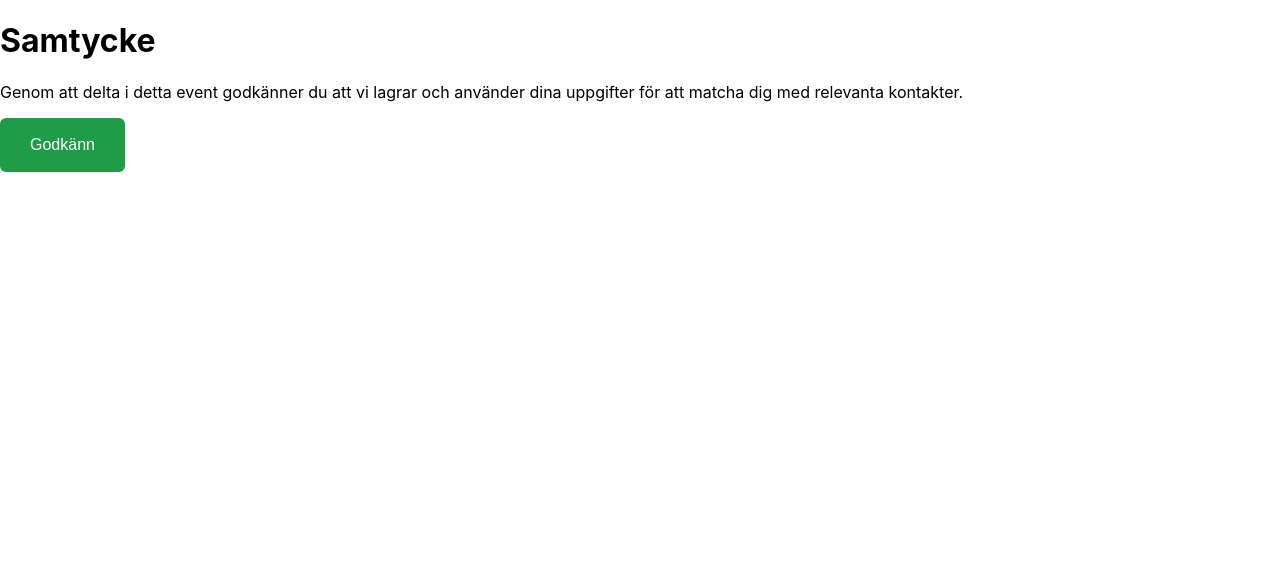
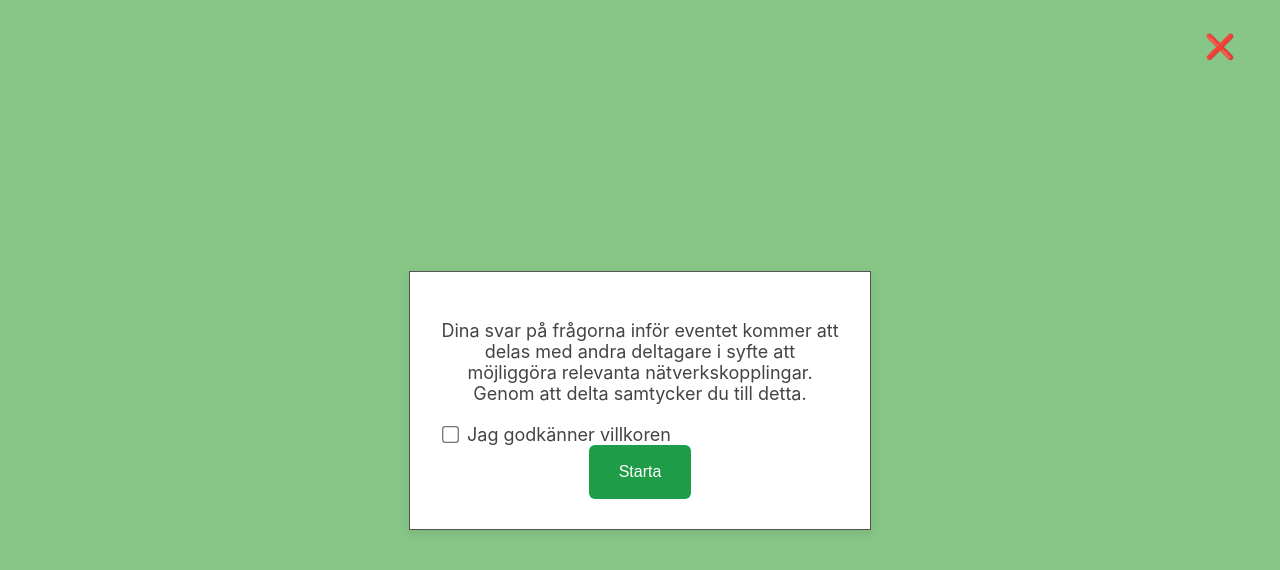
Before and after one commit to elinlarssonn/kandidat, a React (Create React App) app: page / in a window 1280 px wide. Both pictures are taken after a click on the button "Starta". Shown: the top 570 px of the page. Built offline with nearby package versions, Linux system fonts and the light colour scheme.

Commit message:
Fix jsx home

```diff
--- a/src/App.css
+++ b/src/App.css
@@ -62,3 +62,52 @@ button{
 button:hover {
   background-color: #1b7749;
 }
+
+.start-content {
+  padding-top: 80px;
+}
+
+.consent-overlay {
+  position: fixed;
+  top: 0;
+  left: 0;
+  width: 100%;
+  height: 100%;
+  background: rgba(140, 200, 140, 0.95);
+  display: flex;
+  align-items: center;
+  justify-content: center;
+  z-index: 10;
+}
+
+.consent-box {
+  background-color: white;
+  padding: 30px;
+  max-width: 400px;
+  border: 1px solid #555;
+  box-shadow: 0 4px 10px rgba(0,0,0,0.1);
+  font-size: 18px;
+  color: #444;
+  position: relative;
+}
+
+.checkbox-container {
+  display: flex;
+  align-items: center;
+  margin-top: 20px;
+}
+
+.checkbox-container input[type="checkbox"] {
+  margin-right: 10px;
+  transform: scale(1.3);
+}
+
+.close-button {
+  position: absolute;
+  top: 15px;
+  right: 15px;
+  background: none;
+  border: none;
+  font-size: 24px;
+  cursor: pointer;
+}
--- a/src/pages/Home.jsx
+++ b/src/pages/Home.jsx
@@ -1,46 +1,87 @@
 import React, { useState } from 'react';
 import Button from '../components/button';
 
-function Home (){
-    const [view, setView] = useState(1)
+const VIEW_START = 1;
+const VIEW_CONSENT = 2;
+const VIEW_QUESTIONS = 3;
+const VIEW_SUBMITTED = 4;
+
+function Home() {
+    const [view, setView] = useState(VIEW_START);
+
     return (
-        <div>
-            {view === 1 && <StartPage goTo={setView} />}
-            {view === 2 && <Consent goTo={setView} />}
-            {view === 3 && <Questions goTo={setView} />}
-        </div>
-    )
-};
+      <div className="home-page">
+        {}
+        {view === VIEW_START && <StartPage goTo={setView} />}
+        {}
+        {view === VIEW_CONSENT && <Consent goTo={setView} />}
+        {}
+        {view === VIEW_QUESTIONS && <Questions goTo={setView} />}
+      </div>
+    );
+  }
 
-function StartPage({goTo}){
-    return (
-        <div className="home-page">
-            <h1>Frågor om dig</h1>
-            <p>Svara gärna på några snabba frågor - det hjälper oss att matcha dig med relevanta kontakter under eventet.</p>
-            <Button label = "Starta" onClick={()=> goTo(2)}/>
-        </div>
-    );
-}
 
-function Consent({goTo}){
-    return (
-        <div className="consent-page">
-            <h1>Samtycke</h1>
-            <p>Genom att delta i detta event godkänner du att vi lagrar och använder dina uppgifter för att matcha dig med relevanta kontakter.</p>
-            <Button label = "Godkänn" onClick={()=> goTo(3)}/>
-        </div>
-    );
-}
 
-function Questions({goTo}){
-    return (
-        <div className="questions-page">
-            <h1>Frågor</h1>
-            <p>Här är några frågor som vi vill att du ska svara på.</p>
-            <Button label = "Skicka in" onClick={()=> goTo(4)}/>
-        </div>
-    );
+function StartPage({ goTo }) {
+  return (
+    <div className="start-content">
+      <h1>Frågor om dig</h1>
+      <p>
+        Svara gärna på några snabba frågor – det hjälper oss att matcha dig med
+        relevanta kontakter under eventet.
+      </p>
+      <Button label="Starta" onClick={() => goTo(VIEW_CONSENT)} />
+    </div>
+  );
 }
 
 
+function Consent({ goTo }) {
+  const [approved, setApproved] = useState(false);
+
+  const handleClick = () => {
+    if (approved) {
+      goTo(VIEW_QUESTIONS);
+    } else {
+      alert("Du måste godkänna villkoren");
+    }
+  };
+
+  return (
+    <div className="consent-overlay">
+      <button className="close-button" onClick={() => goTo(VIEW_START)}>❌</button>
+
+      <div className="consent-box">
+        <p>
+          Dina svar på frågorna inför eventet kommer att delas med andra deltagare
+          i syfte att möjliggöra relevanta nätverkskopplingar. Genom att delta
+          samtycker du till detta.
+        </p>
+
+        <div className="checkbox-container">
+          <input
+            type="checkbox"
+            checked={approved}
+            onChange={(e) => setApproved(e.target.checked)}
+          />
+          <label>Jag godkänner villkoren</label>
+        </div>
+
+        <button onClick={handleClick}>Starta</button>
+      </div>
+    </div>
+  );
+}
+
+function Questions({ goTo }) {
+  return (
+    <div className="questions-page">
+      <h1>Frågor</h1>
+      <p>Här är några frågor som vi vill att du ska svara på.</p>
+      <Button label="Skicka in" onClick={() => goTo(VIEW_SUBMITTED)} />
+    </div>
+  );
+}
+
 export default Home;
```
